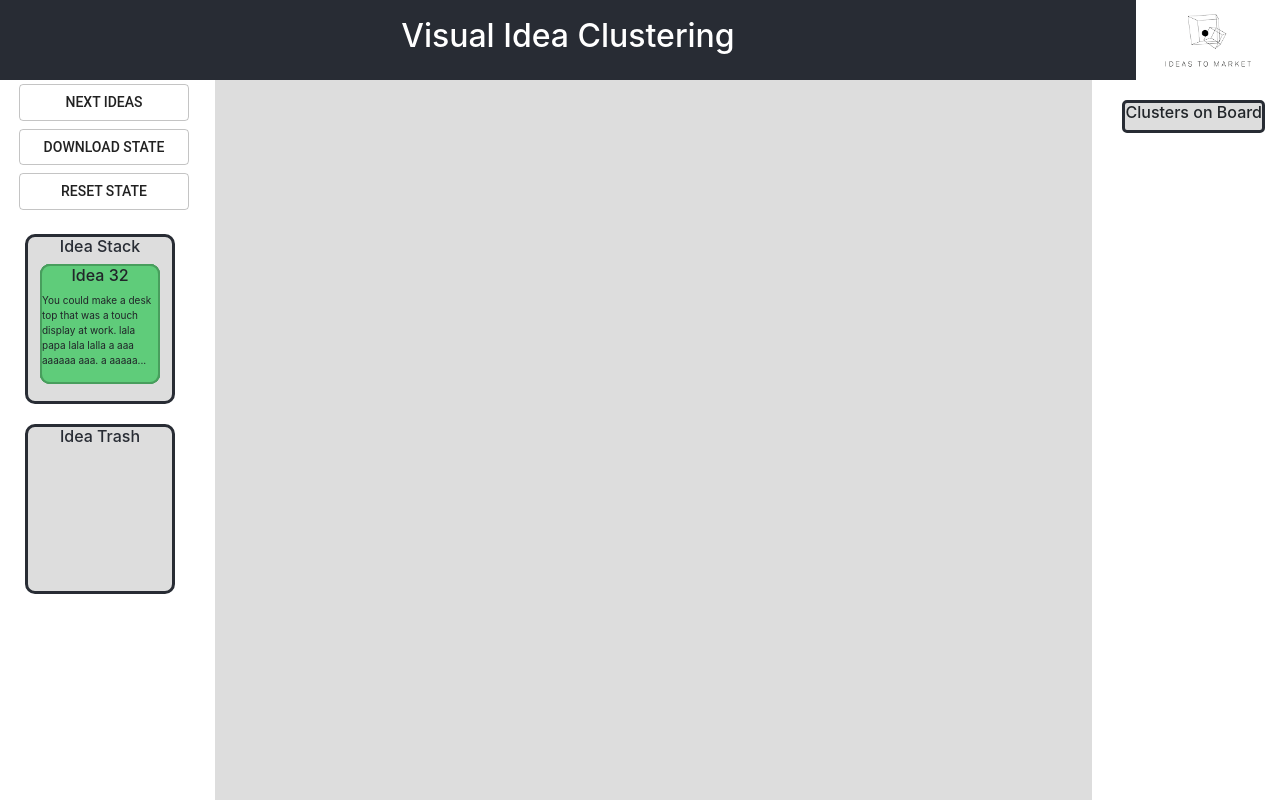
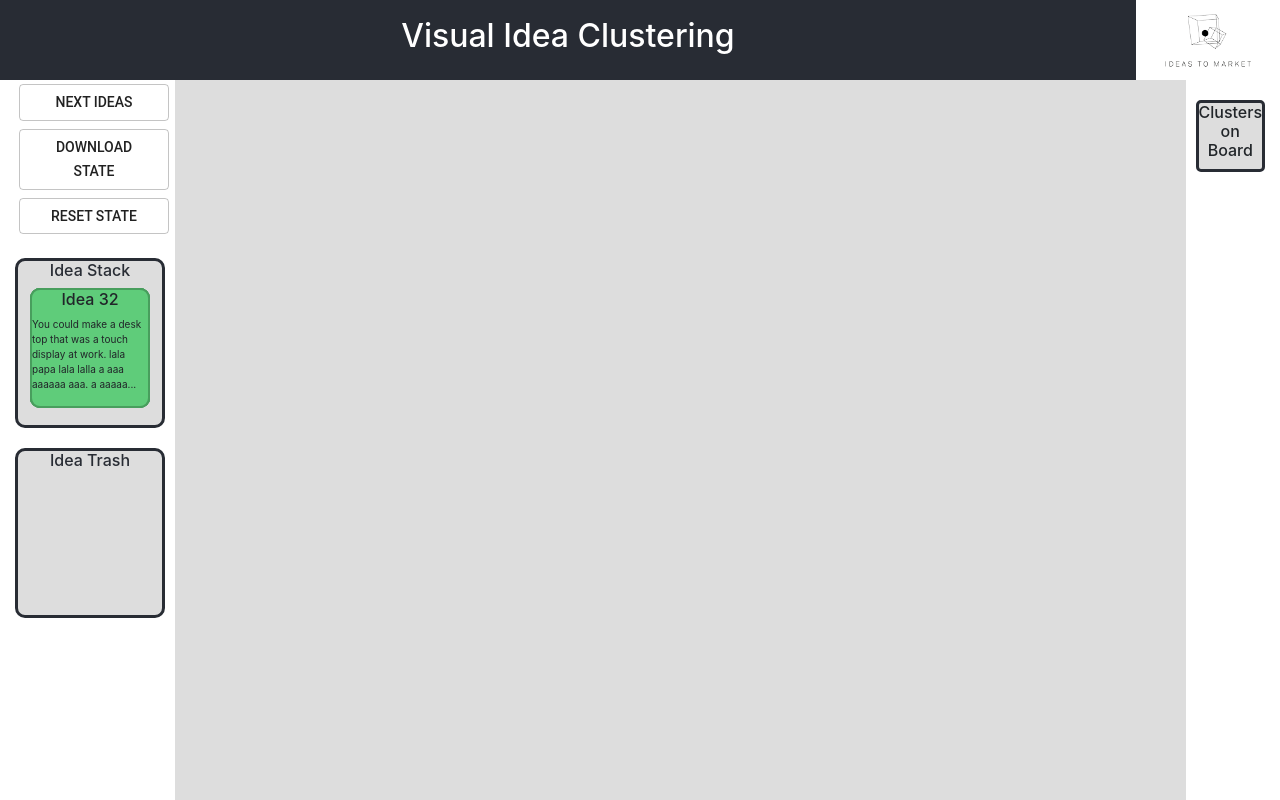
Before and after one commit to lukastaerk/visual-idea-clustering, a React app: page / in a window 1280 px wide. Built offline with nearby package versions, Linux system fonts and the light colour scheme.

Commit message:
stable responseble flux, sorting clusterList alphab.

```diff
--- a/src/App.js
+++ b/src/App.js
@@ -22,10 +22,6 @@ const mapDispatchToProps = dispatch => ({
 });
 
 class App extends Component {
-  constructor(props) {
-    super(props);
-    this.boardRef = React.createRef();
-  }
   componentDidMount() {
     this.handleNextIdeas();
   }
@@ -68,8 +64,8 @@ class App extends Component {
     return (
       <div className="container-fluid">
         <Header />
-        <div className="row">
-          <div className="col-auto">
+        <div className="d-flex flex-row">
+          <div className="float-left" style={{ width: 180 }}>
             <MenuBar
               handleNextIdeas={this.handleNextIdeas}
               handleDownloadState={this.handleDownloadState}
@@ -84,14 +80,8 @@ class App extends Component {
               <IdeaStack name={"Idea Trash"} type="TRASH" />
             </DropZone>
           </div>
-          <div className="col container-fluid">
-            <div className="row">
-              <div className="col-12 board" ref={this.boardRef}>
-                <Board boardIdeas={boardIdeas} clusters={clusters} />
-              </div>
-            </div>
-          </div>
-          <div className="col-auto">
+          <Board boardIdeas={boardIdeas} clusters={clusters} />
+          <div className="float-right">
             <ClusterList clusters={clusters} />
           </div>
         </div>
--- a/src/components/board.js
+++ b/src/components/board.js
@@ -7,15 +7,15 @@ import { isEqual } from "lodash";
 
 var styles = {
   board: {
-    width: "150%",
-    height: "150vh",
+    width: 2000,
+    height: 2000,
     background: colors.board.background,
     position: "relative",
     zIndex: 0
   },
   container: {
     overflow: "auto",
-    height: "90vh"
+    height: "calc(100vh - 80px)"
   }
 };
 
@@ -78,13 +78,6 @@ class Board extends Component {
   };
 
   render() {
-    /*var headerHeight, header;
-    header = document.getElementById("header");
-    if(header){
-      headerHeight = header.clientHeight;
-    }
-    console.log("header height",headerHeight)
-    var container = {...styles.container, height: "calc(100vh-100px)"}*/
     const { boardIdeas, clusters } = this.props;
     const clustersDisplay = renderClusters(clusters);
     const ideasDisplay = renderIdeas(boardIdeas, { type: "BOARD" });
--- a/src/components/clusterList.js
+++ b/src/components/clusterList.js
@@ -10,6 +10,7 @@ var styles = {
   box: {
     margin: "0 auto",
     marginTop: 20,
+    marginLeft: 10,
     borderRadius: 5,
     borderStyle: "solid",
     borderColor: colors.header.background,
@@ -33,9 +34,15 @@ const Item = ({ id, name }) => {
 };
 
 const ClusterList = ({ clusters }) => {
-  var clusterList = clusters.map(c => (
-    <Item key={"list" + c.id} name={c.name || "unnamed"} id={c.id} />
-  ));
+  var clusterList = clusters
+    .sort((a, b) => {
+      if (!a.name) return true; //undefined at the end of the list
+      if (!b.name) return false;
+      else return a.name.toLowerCase() > b.name.toLowerCase();
+    })
+    .map(c => (
+      <Item key={"list" + c.id} name={c.name || "unnamed"} id={c.id} />
+    ));
   return (
     <div style={styles.box}>
       <h6>Clusters on Board</h6>
--- a/src/components/ideaStack.js
+++ b/src/components/ideaStack.js
@@ -5,8 +5,9 @@ import { colors } from "./../constants/index.json";
 var styles = {
   ideaStack: {
     position: "relative",
-    margin: "0 auto",
+    margin: "auto",
     marginTop: 20,
+    marginRight: 10,
     borderRadius: 10,
     borderStyle: "solid",
     borderColor: colors.header.background,
--- a/src/components/menuBar.js
+++ b/src/components/menuBar.js
@@ -8,8 +8,7 @@ const styles = theme => ({
     margin: theme.spacing.unit / 2
   },
   box: {
-    margin: "0 auto",
-    width: 170
+    margin: "0px 10px 0px 0px"
   }
 });
 
--- a/src/reducers/clusteringReducer.js
+++ b/src/reducers/clusteringReducer.js
@@ -11,9 +11,9 @@ export default (state = initialState, action) => {
   switch (type) {
     case "MOVE_IDEA":
       const { source, sink, id, position } = action;
-      [idea, newState] = removeIdea(state, source, id);
+      [idea, newState] = removeIdeaFromSource(state, source, id);
       if (!newState) return state;
-      newState = dropIdea(newState, sink, idea, position);
+      newState = addIdeaToSink(newState, sink, idea, position);
       if (!newState) return state;
       return newState;
     case "LOAD_IDEAS":
@@ -48,7 +48,7 @@ function removeElement(id, array) {
   let resultArray = [...array.slice(0, index), ...array.slice(index + 1)];
   return [array[index], resultArray];
 }
-function removeIdea(state, source, id) {
+function removeIdeaFromSource(state, source, id) {
   let boardIdeas, stackIdeas, clusters, idea, cluster, ideaList;
   switch (source.type) {
     case "BOARD":
@@ -72,7 +72,7 @@ function removeIdea(state, source, id) {
   }
 }
 
-function dropIdea(state, sink, idea, p) {
+function addIdeaToSink(state, sink, idea, p) {
   let boardIdeas, clusters, cluster, idea2;
   switch (sink.type) {
     case "BOARD":
@@ -88,7 +88,6 @@ function dropIdea(state, sink, idea, p) {
         ...cluster,
         ideas: [...cluster.ideas, { ...idea, position: cluster.position }]
       };
-      //cluster.addIdea(idea);
       return { ...state, clusters: [...clusters, cluster] };
     case "IDEA":
       [idea2, boardIdeas] = removeElement(sink.id, state.boardIdeas);
```
